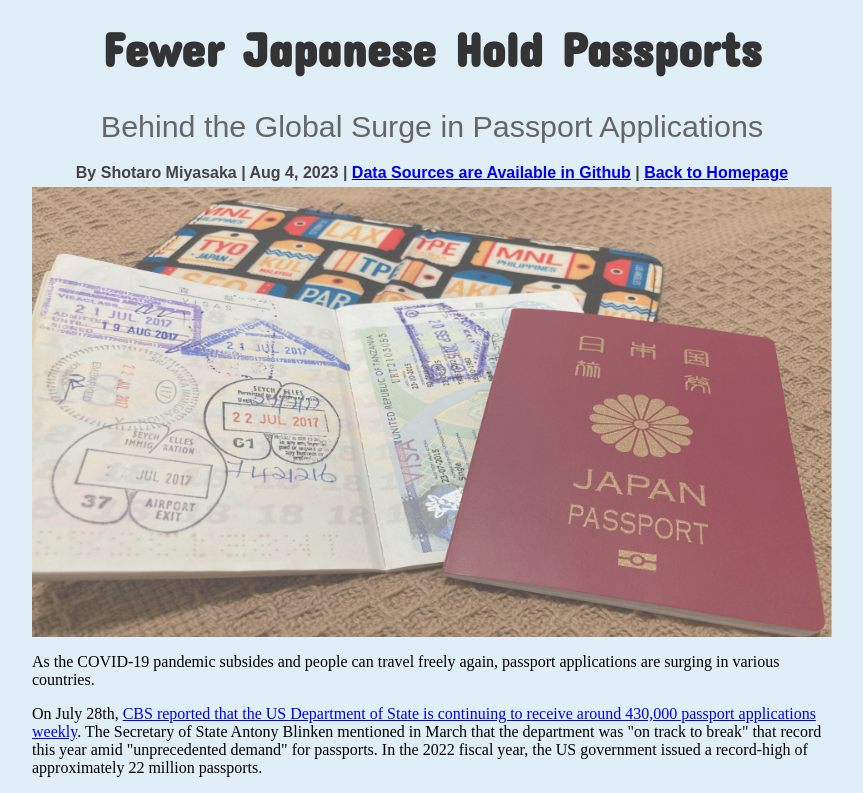
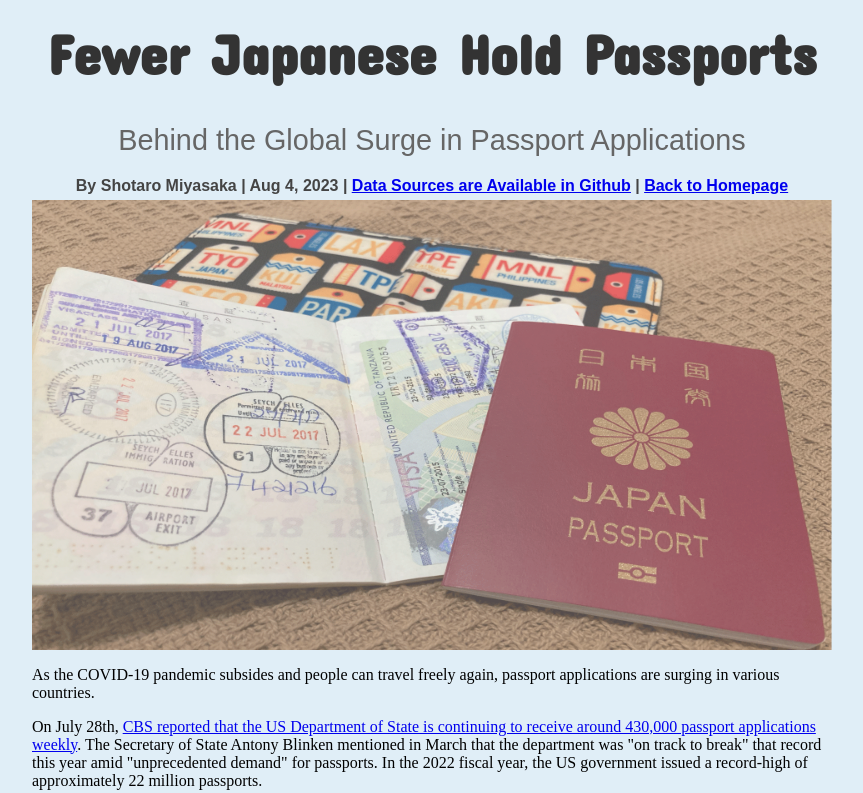
Before and after one commit to sho-miyasaka/project-04, a plain HTML site: page index.html in a window 1280 px wide. Shown: the top 793 px of the page, without its empty margins (208-1071 px from the left). Drawn offline with nearby package versions, Linux system fonts and the light colour scheme; a script that the page names is missing; a web font is replaced by a local one.

Commit message:
Update index.html

```diff
--- a/index.html
+++ b/index.html
@@ -53,7 +53,7 @@
         }
 
         .headline {
-            font-size: 3rem;
+            font-size: 3.5rem;
             font-family: 'Concert One', sans-serif;
             font-weight: bold;
             color: #333;
@@ -64,7 +64,7 @@
 
         .subheadline {
             font-family: 'Adelle Sans', sans-serif;
-            font-size: 1.9rem;
+            font-size: 1.8rem;
             font-weight: normal;
             color: #666;
             margin-bottom: 20px;
```
